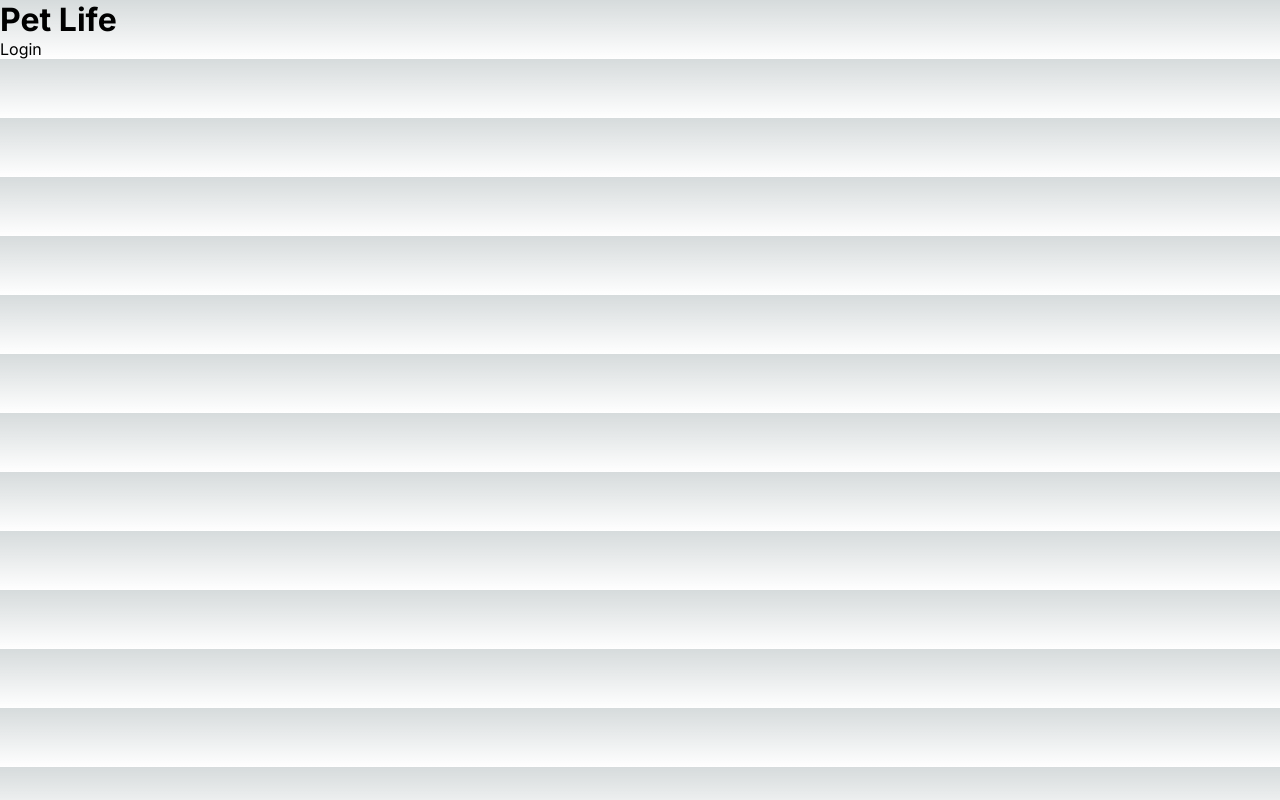
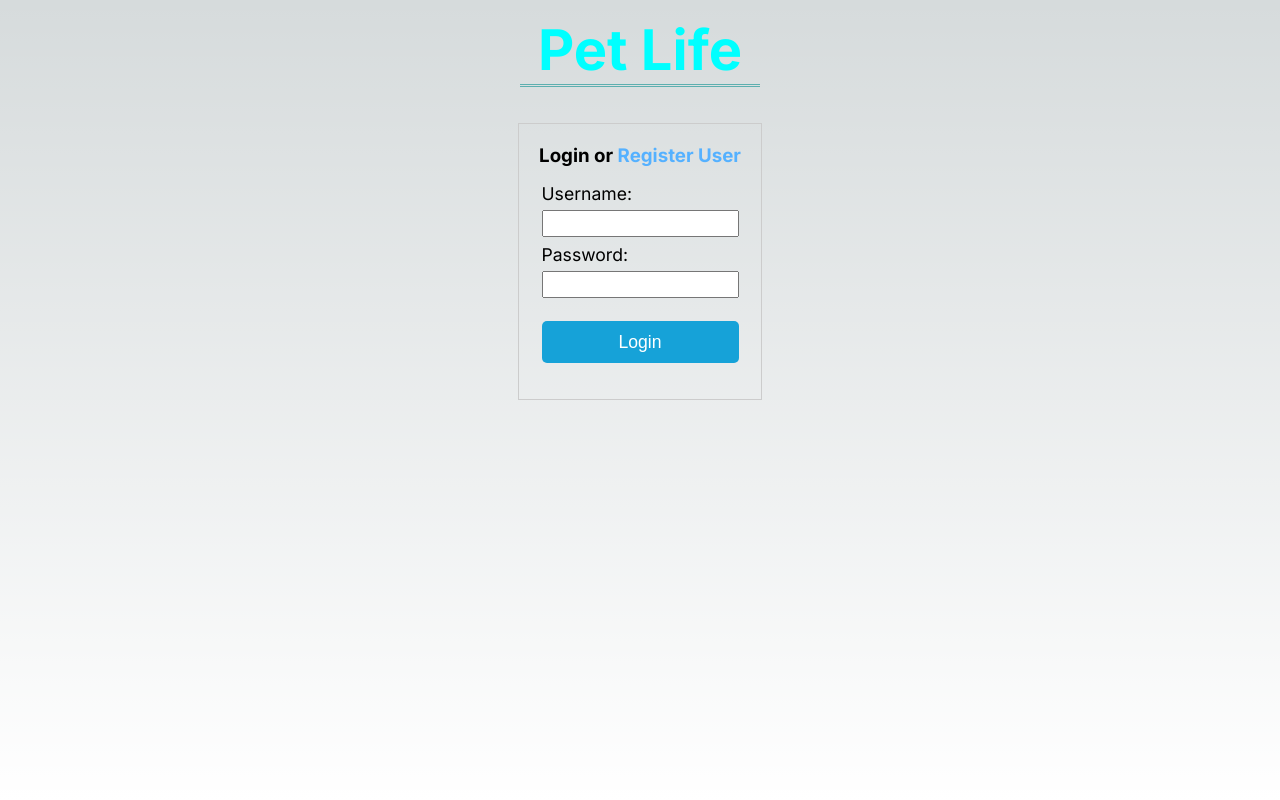
Before and after one commit to valvira-gh/pet-life, a Next.js app: page / in a window 1280 px wide. Built offline with nearby package versions, Linux system fonts and the light colour scheme.

Commit message:
LoginForm-komponentti ja ButtonPrimary-komponentti, tyylittely

```diff
--- /dev/null
+++ b/app/components/ButtonPrimary.tsx
@@ -0,0 +1,13 @@
+import styles from './components.module.css';
+interface ButtonPrimaryProps {
+    text: string;
+    clickEvent: () => void;
+}
+
+const ButtonPrimary: React.FC<ButtonPrimaryProps> = ({ text, clickEvent }) => {
+    return (
+        <button className={styles.buttonPrimary} onClick={clickEvent}>{text}</button>
+    )
+}
+
+export default ButtonPrimary;
--- a/app/components/Header.tsx
+++ b/app/components/Header.tsx
@@ -1,12 +1,12 @@
-
+import styles from '../page.module.css';
 interface HeaderProps {
     title: string
 }
 
 const Header: React.FC<HeaderProps> = ({ title }) => {
     return (
-        <header>
-            <h1>{title}</h1>
+        <header className={styles.header}>
+            <h1 className={styles.title}>{title}</h1>
         </header>
     )
 }
--- /dev/null
+++ b/app/components/components.module.css
@@ -0,0 +1,17 @@
+.buttonPrimary {
+  background-color: #16a2d8;
+  border-radius: 5px;
+  border: none;
+  color: #ffffff;
+  cursor: pointer;
+  font-size: 1.1rem;
+  font-weight: 500;
+  line-height: 1.5;
+  padding: 0.5rem 1rem;
+  transition: all 0.2s ease-in-out;
+  margin-top: 1rem;
+}
+
+.buttonPrimary:hover {
+  background-color: #135d96;
+}
--- a/app/login/page.module.css
+++ b/app/login/page.module.css
@@ -0,0 +1,41 @@
+.container {
+	border: 1px solid #ccc;
+	padding: 20px;
+	margin: 20px;
+
+	display: flex;
+	flex-direction: column;
+}
+
+.registerUser {
+	color: #55b1ff;
+}
+
+.registerUser:hover {
+	color: #136496;
+	cursor: pointer;
+	text-decoration: underline;
+}
+
+.loginForm {
+	display: flex;
+	flex-direction: column;
+
+	margin: 1em auto;
+}
+
+.formElement {
+	display: flex;
+	flex-direction: column;
+
+}
+
+.loginForm label {
+	margin-bottom: 0.35em;
+	font-size: 1.1em;
+}
+
+.loginForm input {
+	padding: 0.25rem 0.5rem;
+	margin-bottom: 0.5em;
+}
--- a/app/login/page.tsx
+++ b/app/login/page.tsx
@@ -1,13 +1,30 @@
+'use client'
 import styles from './page.module.css';
-
+import  ButtonPrimary from '../components/ButtonPrimary';
 interface LoginProps {
 
     }
 
 const Login: React.FC<LoginProps> = () => {
+    function submitLogin() {
+        console.log("Login submitted");
+    }
+
     return (
         <div className={styles.container}>
-            Login
+            <h3 className={styles.title}>Login or <span className={styles.registerUser}>Register User</span></h3>
+            <form className={styles.loginForm}>
+                <div className={styles.formElement}>
+                    <label htmlFor="username">Username:</label>
+                    <input id="username" type="text" className={styles.input} placeholder=''/>
+                </div>
+                <div className={styles.formElement}>
+                    <label htmlFor="password">Password:</label>
+                    <input id="password" type="password" className={styles.input} placeholder=''/>
+                </div>
+
+                <ButtonPrimary text="Login" clickEvent={submitLogin}/>
+            </form>
         </div>
     )
 }
--- a/app/page.module.css
+++ b/app/page.module.css
@@ -1,229 +1,26 @@
-.main {
-  display: flex;
-  flex-direction: column;
-  justify-content: space-between;
-  align-items: center;
-  padding: 6rem;
-  min-height: 100vh;
+.App {
+    width: 100svw;
+    height: 100svh;
+
+    display: flex;
+    flex-direction: column;
+    align-items: center;
+
+    /* border: 1px solid white; */
 }
 
-.description {
-  display: inherit;
-  justify-content: inherit;
-  align-items: inherit;
-  font-size: 0.85rem;
-  max-width: var(--max-width);
-  width: 100%;
-  z-index: 2;
-  font-family: var(--font-mono);
+/* *********
+   header
+***********/
+.header {
+    border-bottom: 3px double #5dafaf;
+    width: 15rem;
+
+    margin: 1rem 0;
 }
 
-.description a {
-  display: flex;
-  justify-content: center;
-  align-items: center;
-  gap: 0.5rem;
+.title {
+    font-size: 3.5rem;
+    text-align: center;
+    color: aqua;
 }
-
-.description p {
-  position: relative;
-  margin: 0;
-  padding: 1rem;
-  background-color: rgba(var(--callout-rgb), 0.5);
-  border: 1px solid rgba(var(--callout-border-rgb), 0.3);
-  border-radius: var(--border-radius);
-}
-
-.code {
-  font-weight: 700;
-  font-family: var(--font-mono);
-}
-
-.grid {
-  display: grid;
-  grid-template-columns: repeat(4, minmax(25%, auto));
-  max-width: 100%;
-  width: var(--max-width);
-}
-
-.card {
-  padding: 1rem 1.2rem;
-  border-radius: var(--border-radius);
-  background: rgba(var(--card-rgb), 0);
-  border: 1px solid rgba(var(--card-border-rgb), 0);
-  transition: background 200ms, border 200ms;
-}
-
-.card span {
-  display: inline-block;
-  transition: transform 200ms;
-}
-
-.card h2 {
-  font-weight: 600;
-  margin-bottom: 0.7rem;
-}
-
-.card p {
-  margin: 0;
-  opacity: 0.6;
-  font-size: 0.9rem;
-  line-height: 1.5;
-  max-width: 30ch;
-}
-
-.center {
-  display: flex;
-  justify-content: center;
-  align-items: center;
-  position: relative;
-  padding: 4rem 0;
-}
-
-.center::before {
-  background: var(--secondary-glow);
-  border-radius: 50%;
-  width: 480px;
-  height: 360px;
-  margin-left: -400px;
-}
-
-.center::after {
-  background: var(--primary-glow);
-  width: 240px;
-  height: 180px;
-  z-index: -1;
-}
-
-.center::before,
-.center::after {
-  content: '';
-  left: 50%;
-  position: absolute;
-  filter: blur(45px);
-  transform: translateZ(0);
-}
-
-.logo {
-  position: relative;
-}
-/* Enable hover only on non-touch devices */
-@media (hover: hover) and (pointer: fine) {
-  .card:hover {
-    background: rgba(var(--card-rgb), 0.1);
-    border: 1px solid rgba(var(--card-border-rgb), 0.15);
-  }
-
-  .card:hover span {
-    transform: translateX(4px);
-  }
-}
-
-@media (prefers-reduced-motion) {
-  .card:hover span {
-    transform: none;
-  }
-}
-
-/* Mobile */
-@media (max-width: 700px) {
-  .content {
-    padding: 4rem;
-  }
-
-  .grid {
-    grid-template-columns: 1fr;
-    margin-bottom: 120px;
-    max-width: 320px;
-    text-align: center;
-  }
-
-  .card {
-    padding: 1rem 2.5rem;
-  }
-
-  .card h2 {
-    margin-bottom: 0.5rem;
-  }
-
-  .center {
-    padding: 8rem 0 6rem;
-  }
-
-  .center::before {
-    transform: none;
-    height: 300px;
-  }
-
-  .description {
-    font-size: 0.8rem;
-  }
-
-  .description a {
-    padding: 1rem;
-  }
-
-  .description p,
-  .description div {
-    display: flex;
-    justify-content: center;
-    position: fixed;
-    width: 100%;
-  }
-
-  .description p {
-    align-items: center;
-    inset: 0 0 auto;
-    padding: 2rem 1rem 1.4rem;
-    border-radius: 0;
-    border: none;
-    border-bottom: 1px solid rgba(var(--callout-border-rgb), 0.25);
-    background: linear-gradient(
-      to bottom,
-      rgba(var(--background-start-rgb), 1),
-      rgba(var(--callout-rgb), 0.5)
-    );
-    background-clip: padding-box;
-    backdrop-filter: blur(24px);
-  }
-
-  .description div {
-    align-items: flex-end;
-    pointer-events: none;
-    inset: auto 0 0;
-    padding: 2rem;
-    height: 200px;
-    background: linear-gradient(
-      to bottom,
-      transparent 0%,
-      rgb(var(--background-end-rgb)) 40%
-    );
-    z-index: 1;
-  }
-}
-
-/* Tablet and Smaller Desktop */
-@media (min-width: 701px) and (max-width: 1120px) {
-  .grid {
-    grid-template-columns: repeat(2, 50%);
-  }
-}
-
-@media (prefers-color-scheme: dark) {
-  .vercelLogo {
-    filter: invert(1);
-  }
-
-  .logo {
-    filter: invert(1) drop-shadow(0 0 0.3rem #ffffff70);
-  }
-}
-
-@keyframes rotate {
-  from {
-    transform: rotate(360deg);
-  }
-  to {
-    transform: rotate(0deg);
-  }
-}
```
